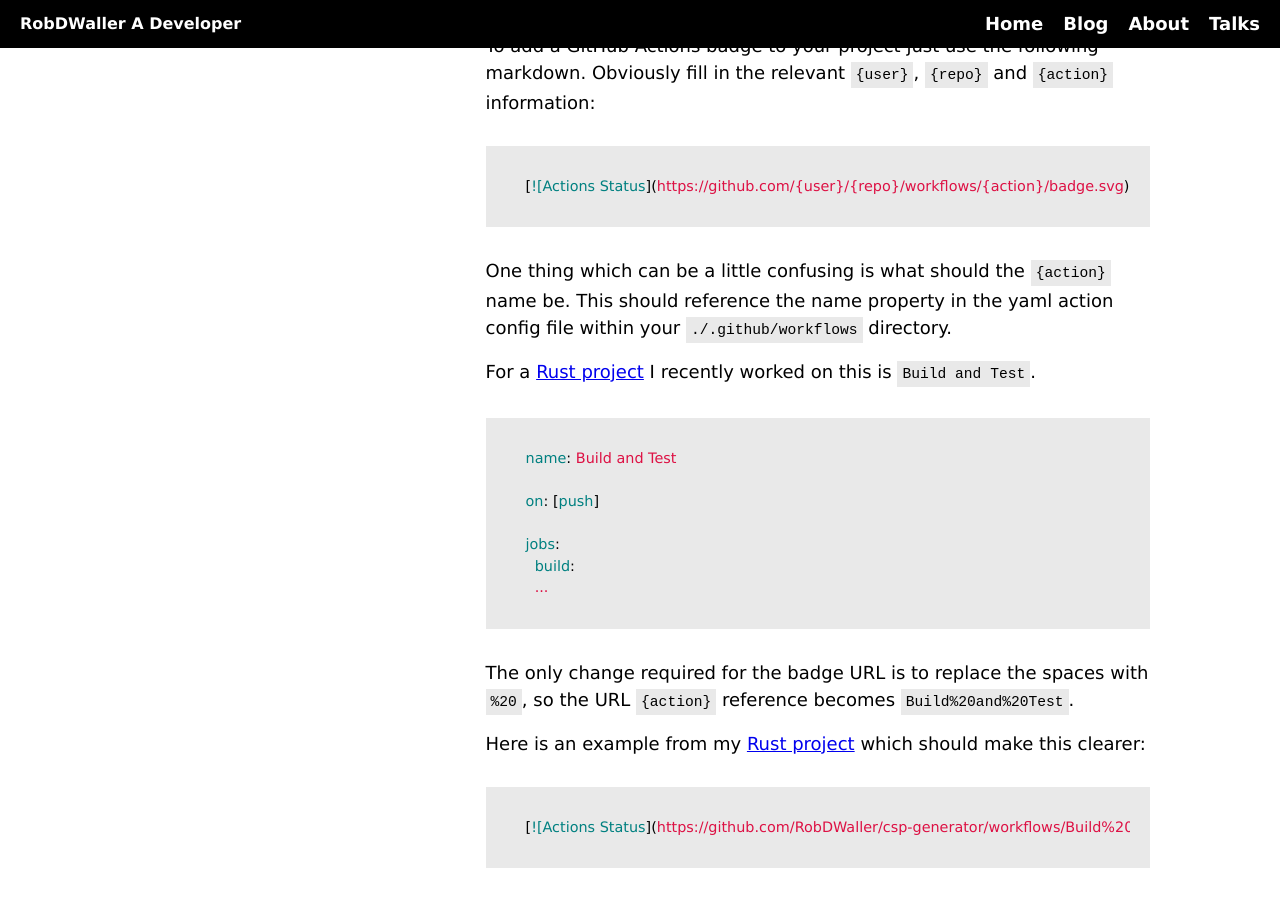
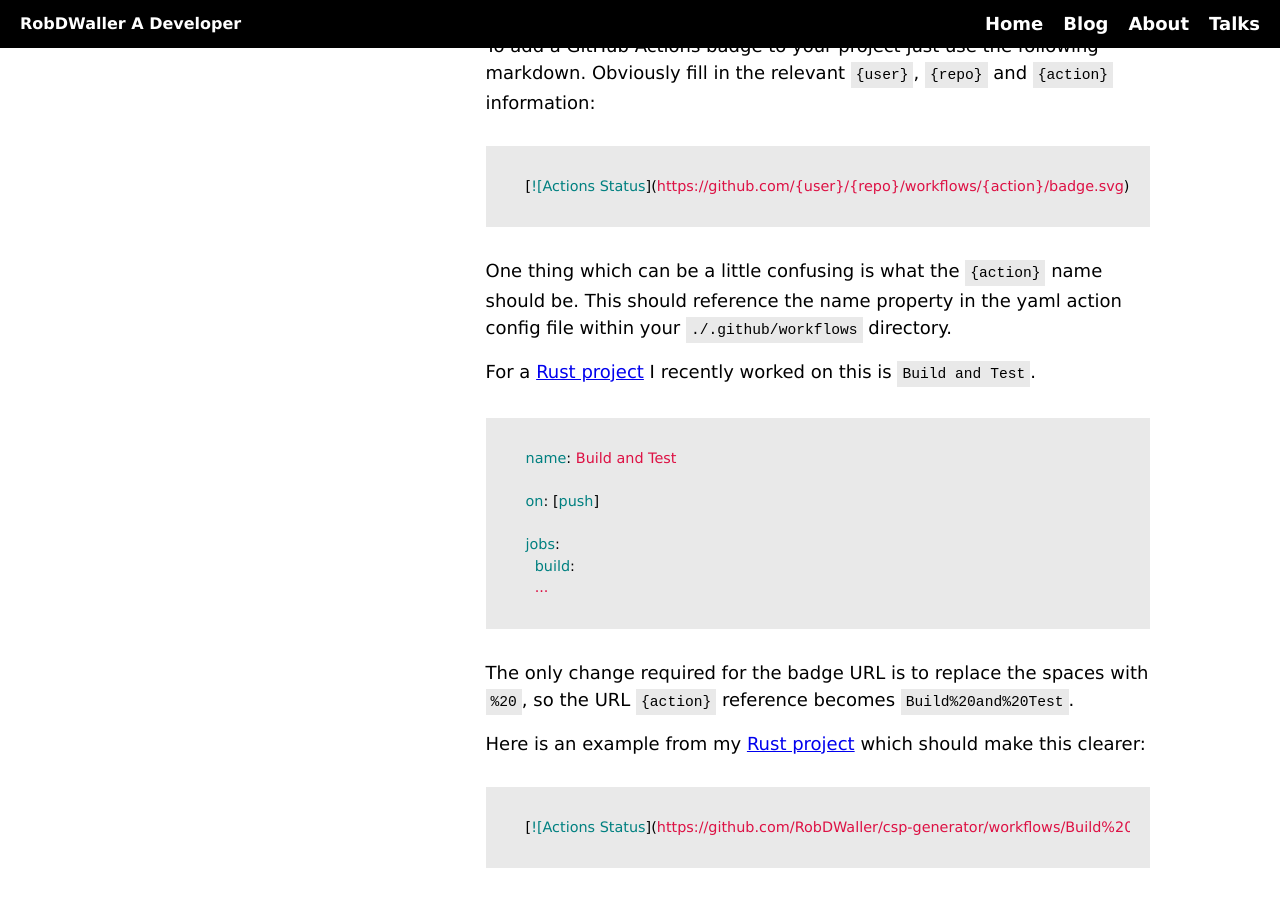
Before and after one commit to RobDWaller/robdwaller.github.io, a Jekyll site: the page built from _posts/2020-03-20-add-github-actions-badge.md, in a window 1280 px wide and 900 px high, scrolled down 552 px. Built offline with Jekyll 4.4.1, drawn with Linux system fonts in a browser that asks for light colours.

````diff
--- a/_posts/2020-03-20-add-github-actions-badge.md
+++ b/_posts/2020-03-20-add-github-actions-badge.md
@@ -17,7 +17,7 @@ To add a GitHub Actions badge to your project just use the following markdown. O
 [![Actions Status](https://github.com/{user}/{repo}/workflows/{action}/badge.svg)](https://github.com/{user}/{repo}/actions)
 ```
 
-One thing which can be a little confusing is what should the `{action}` name be. This should reference the name property in the yaml action config file within your `./.github/workflows` directory.
+One thing which can be a little confusing is what the `{action}` name should be. This should reference the name property in the yaml action config file within your `./.github/workflows` directory.
 
 For a [Rust project](https://github.com/RobDWaller/csp-generator/blob/master/.github/workflows/build-test.yml) I recently worked on this is `Build and Test`.
 
````
